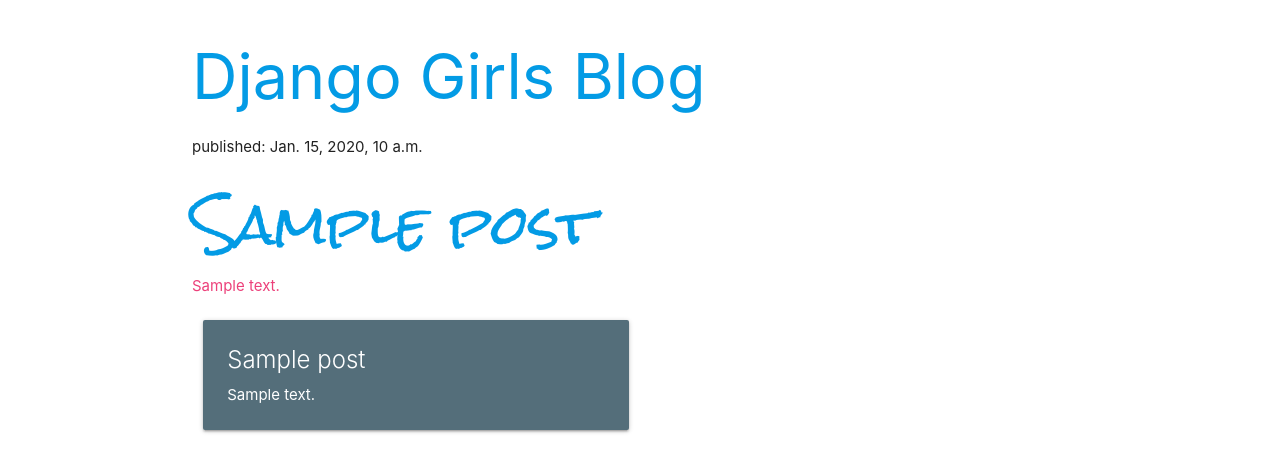
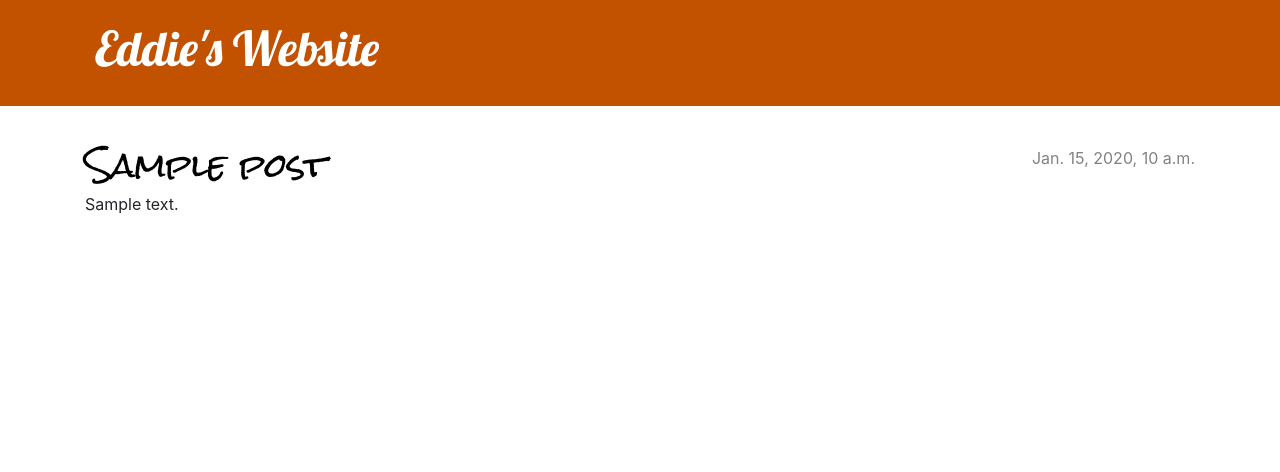
Before and after one commit to eddthebedd/django_tutorial, a Django app: template blog/templates/blog/post_list.html in a window 1280 px wide. Shown: the top 472 px of the page. Run offline with Django 3.2, Linux system fonts and the light colour scheme; the template is opened without the code that fills it: most values are stand-ins (such as "Sample title", 1, 10 or a date in 2020).

Commit message:
oaisjdioasjdiojasiodj

```diff
--- /dev/null
+++ b/blog/static/css/blog.css
@@ -0,0 +1,74 @@
+h1 a, h2 a {
+    font-family= 'Rock+Salt'
+}
+
+.page-header {
+    background-color: #C25100;
+    margin-top: 0;
+    margin-bottom: 40px;
+    padding: 20px 20px 20px 40px;
+}
+
+.page-header h1,
+.page-header h1 a,
+.page-header h1 a:visited,
+.page-header h1 a:active {
+    color: #ffffff;
+    font-size: 36pt;
+    text-decoration: none;
+}
+
+h1,
+h2,
+h3,
+h4 {
+    font-family: 'Lobster', cursive;
+}
+
+.date {
+    color: #828282;
+}
+
+.save {
+    float: right;
+}
+
+.post-form textarea,
+.post-form input {
+    width: 100%;
+}
+
+.top-menu,
+.top-menu:hover,
+.top-menu:visited {
+    color: #ffffff;
+    float: right;
+    font-size: 26pt;
+    margin-right: 20px;
+}
+
+.post {
+    margin-bottom: 70px;
+}
+
+.post h2 a,
+.post h2 a:visited {
+    color: #000000;
+}
+
+.post > .date,
+.post > .actions {
+    float: right;
+}
+
+.btn-default,
+.btn-default:visited {
+    color: #C25100;
+    background: none;
+    border-color: #C25100;
+}
+
+.btn-default:hover {
+    color: #FFFFFF;
+    background-color: #C25100;
+}
--- /dev/null
+++ b/blog/templates/blog/base.html
@@ -0,0 +1,27 @@
+{% load static %}
+<!DOCTYPE html>
+<html>
+    <head>
+        <title>Eddie's Website</title>
+        <link rel="stylesheet" href="https://cdn.jsdelivr.net/npm/bootstrap@4.5.3/dist/css/bootstrap.min.css" integrity="sha384-TX8t27EcRE3e/ihU7zmQxVncDAy5uIKz4rEkgIXeMed4M0jlfIDPvg6uqKI2xXr2" crossorigin="anonymous">
+        <link href='//fonts.googleapis.com/css?family=Lobster&subset=latin,latin-ext' rel='stylesheet' type='text/css'>
+        <link rel="stylesheet" href="{% static 'css/blog.css' %}">
+    </head>
+    <body>
+        <body>
+    <header class="page-header">
+      <div class="container">
+          <h1><a href="/">Eddie's Website</a></h1>
+      </div>
+    </header>
+    <main class="container">
+        <div class="row">
+            <div class="col">
+            {% block content %}
+            {% endblock %}
+            </div>
+        </div>
+    </main>
+</body>
+    </body>
+</html>
--- a/blog/templates/blog/post_list.css
+++ /dev/null
@@ -1,3 +0,0 @@
-h1 a, h2 a {
-    font-family= 'Rock+Salt'
-}
--- a/blog/templates/blog/post_list.html
+++ b/blog/templates/blog/post_list.html
@@ -1,43 +1,16 @@
-{% load static %}
+{% extends 'blog/base.html' %}
 
-<!DOCTYPE html>
-<html>
-    <head>
-        <title>Django Girls blog</title>
-    </head>
-        <!-- Compiled and minified CSS -->
-        <link rel="stylesheet" href="https://cdnjs.cloudflare.com/ajax/libs/materialize/1.0.0/css/materialize.min.css">
-        <!-- Compiled and minified JavaScript -->
-        <script src="https://cdnjs.cloudflare.com/ajax/libs/materialize/1.0.0/js/materialize.min.js"></script>
-        <link rel="stylesheet" href="{% static 'css/blog.css' %}">
+{% block content %}
 <link rel="preconnect" href="https://fonts.googleapis.com">
 <link rel="preconnect" href="https://fonts.gstatic.com" crossorigin>
 <link href="https://fonts.googleapis.com/css2?family=Rock+Salt&display=swap" rel="stylesheet">
-    <body>
-        <div class="container">
-        <header>
-            <h1><a href="/">Django Girls Blog</a></h1>
-        </header>
 {% for post in posts %}
-            <article>
-                <time>published: {{ post.published_date }}</time>
+    <article class="post">
+        <time class="date">
+            {{ post.published_date }}
+        </time>
         <h2 style="font-family:rock salt"><a href="">{{ post.title }}</a></h2>
-                <div class ="pink-text text-lighten-1">
         <p>{{ post.text|linebreaksbr }}</p>
-                </div>
     </article>
 {% endfor %}
-         <div class="row">
-             {% for post in posts %}
-            <div class="col s12 m6">
-              <div class="card blue-grey darken-1">
-                <div class="card-content white-text">
-                  <span class="card-title">{{ post.title }}</span>
-                  <p>{{ post.text|linebreaksbr }}</p>
-                </div>
-              </div>
-            </div>
-            {% endfor %}
-        </div>
-    </body>
-</html>
+{% endblock %}
```
Lines whose indentation alone changed are shown as unchanged.
